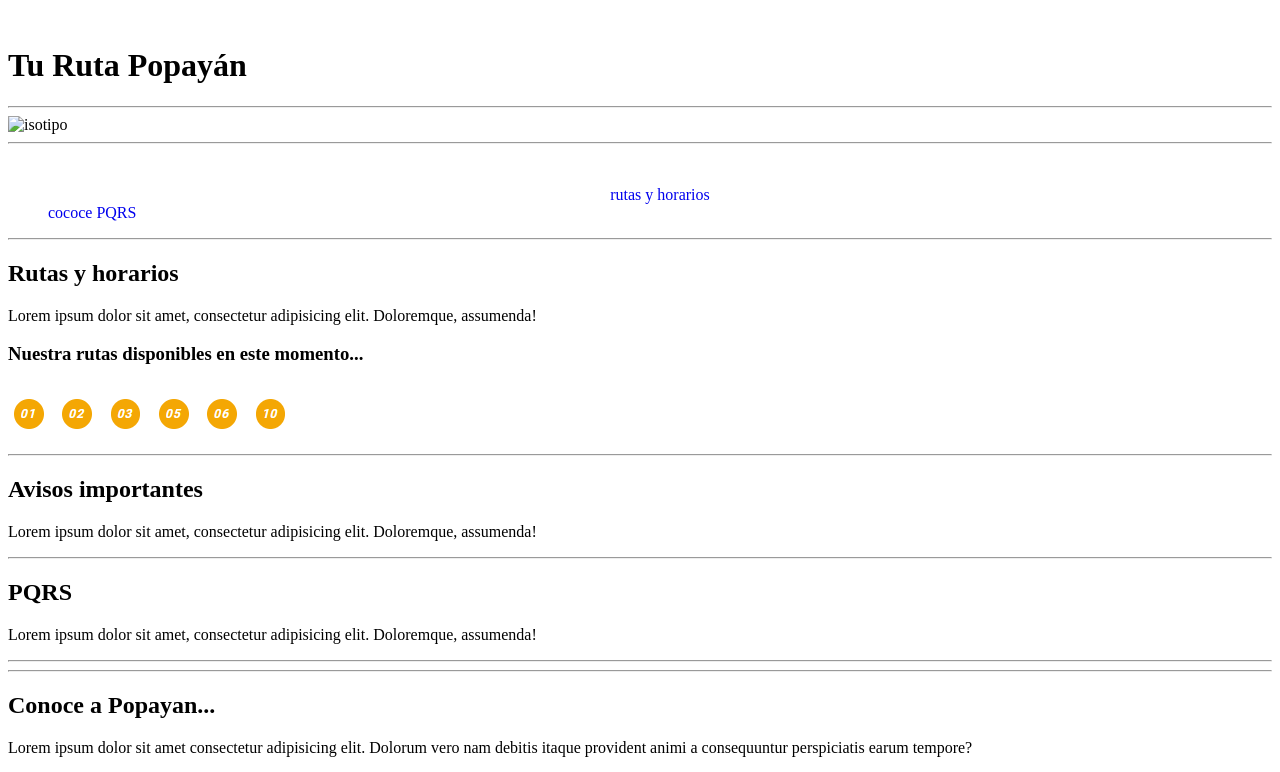
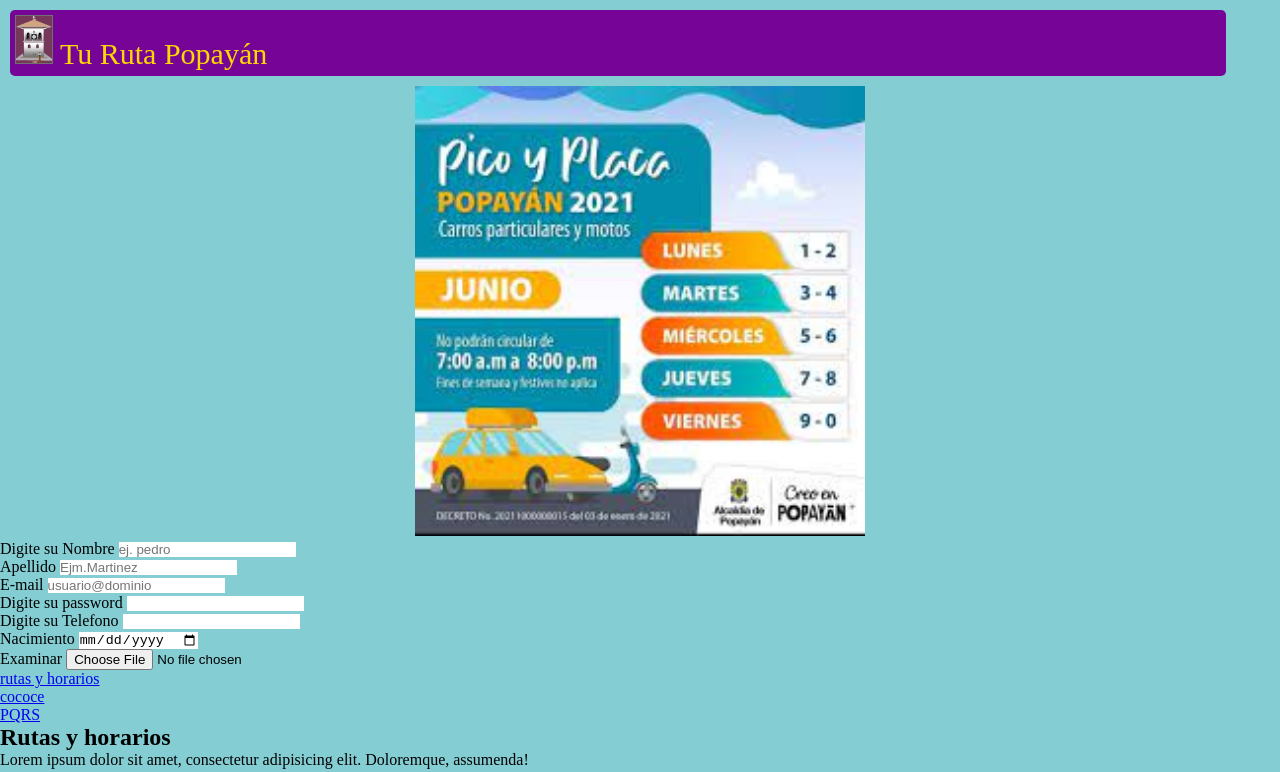
Before and after one commit to urbano4725/tu-ruta-popayan, a plain HTML site: page index.html in a window 1280 px wide. Shown: the top 772 px of the page. Drawn offline with Linux system fonts and the light colour scheme; files that its build step writes are made by us from their sources; files whose address does not match are found by name.

Commit message:
header y formulario

```diff
--- a/index.html
+++ b/index.html
@@ -4,33 +4,71 @@
     <meta charset="UTF-8">
     <meta http-equiv="X-UA-Compatible" content="IE=edge">
     <meta name="viewport" content="width=device-width, initial-scale=1.0">
-    <link rel="shortcut icon" href="/proyecto01/Image/paradero5.gif" type="image/x-icon">
-    <link rel="stylesheet" href="/proyecto01/style/style.css">
-
-    <meta name="description" content="">
+    <link rel="shortcut icon" href="/Image/torre - copia@2x.png" type="image/x-icon">
+    <link rel="stylesheet" href="/style/style.css">
+    <meta name="description" content="Encuentre aqui la forma mas rapida de llegar a us destino">
 
     <title>Tu Ruta Popayan</title>
 </head>
 <body>
-<main>
-    <head>
-        <img src="/proyecto01/Image/paradero6.gif" alt="" sizes="" srcset="">
-        <H1>Tu Ruta Popayán</H1>
-        <hr>
-        <img src="/proyecto01/Image/torre.jpg" alt="isotipo" sizes="" srcset="">
+    <header>
+        <div>
+            <img src="/Image/torre - copia.png" alt="" sizes="" srcset=""> <span> Tu Ruta Popayán</span>
+        </div>
 
         <hr>
-        <img src="/proyecto01/Image/forma 1.png" alt="" sizes="" srcset="">
-        <nav>
-            <ul>
-                <li class="navitem"><a class="navitem" href="#Rutas">rutas y horarios</a></li>
-                <liclass="navitem"><a class="navitem" href="#conoce">cococe</a></liclass=>
-                <liclass="navitem"><a class="navitem" href="#pqr">PQRS</a></liclass=>
 
-            </ul>
-        </nav>
 
-    </head>
+    </header>
+    <section id="carrusel">
+        <fieldset>
+             <div align="center"><img src="/image/picoypaca3.jpg" width=450" height="450""></div>
+        </fieldset>
+    </section>
+    <form action="">
+
+       <fieldset>
+        <!-- <legend>A donde te diriges</legend> -->
+       <div>
+            <label>Digite su Nombre
+            <input type="text" placeholder="ej. pedro" required>
+            </label>
+        </div>
+        <div>
+            <label for="apellido">Apellido</label>
+            <input id="apellido" type="text" placeholder="Ejm.Martinez">
+        </div>
+        <div>
+            <label for="email">E-mail</label>
+            <input id="email" type="email" placeholder="usuario@dominio">
+        </div>
+        <div>
+            <label for="password">Digite su password</label>
+            <input type="password" id="password">
+        </div>
+        <div>
+            <label for="numero">Digite su Telefono</label>
+            <input id="numero" type="number">
+        </div>
+        <div>
+            <label for="fecha">Nacimiento</label>
+            <input id="fecha" type="date">
+        </div>
+        <div>
+            <label for="file">Examinar</label>
+            <input type="file">
+        </div>
+    </fieldset>
+    </form>
+
+    <nav>
+        <ul>
+            <li class="navitem"><a class="navitem" href="#Rutas">rutas y horarios</a></li>
+            <li class="navitem"><a class="navitem" href="#conoce">cococe</a></li>
+            <li class="navitem"><a class="navitem" href="#pqr">PQRS</a></li>
+
+        </ul>
+    </nav>
 
     <section>
         <hr>
@@ -88,7 +126,7 @@
         <hr>
 
     </section>
-</main>
+</body>
 <footer>
     <section>
             <h4>Proporcionamos una aplicación donde puedes ir y conocer la ciudad con solo un clic</h4>
@@ -126,5 +164,5 @@
     </section>
 </footer>
 
-</body>
+
 </html>
--- a/style/style.css
+++ b/style/style.css
@@ -1,21 +1,32 @@
-table{
-    border-collapse: collapse;
-}
-.td{
-    border: 1px soli red;
-    background-color: blue;
-}
-td{
+*{
+    margin: 0;
+    padding: 0;
+    border: 2px;
 
 }
-.centro{
-    text-align: center;
+:root{
+    --colorPri: #760597;
+    --colorSec: #84cdd3;
+    --colorTer: #FFD701;
+    --colorTex1: #707070;
+    --colorText2: #FFD701;
 }
-.peole{
+
+header{
+    margin: 10px;
+    padding: 5px;
+    border-radius: 5px;
+    background-color: #760597;
+    color: var(--colorText2);
+    width: 95%;
+    box-sizing: border-box;
+    font-size: 30px;
+}
+
+body{
+    background-color: var(--colorSec);
+}
+#carrusel {
+    align-content: center;
 
 }
-.navitem{
-    list-style: none;
-    text-decoration: none;
-    text-align: center;
-}
```
Also changed, not shown: index2.html (added, +17 -0 lines), Image/pico y placa.png (added), Image/pico y placa@2x.png (added), Image/picoypaca3.jpg (added), Image/torre - copia.png (added), Image/torre - copia@2x.png (added), Image/tu ruta popayan 7 imagen.png (added), font/comercio.png (added), js/comercio.png (added), pico y placa.png (added), sound/comercio.png (added), 3 other files.
